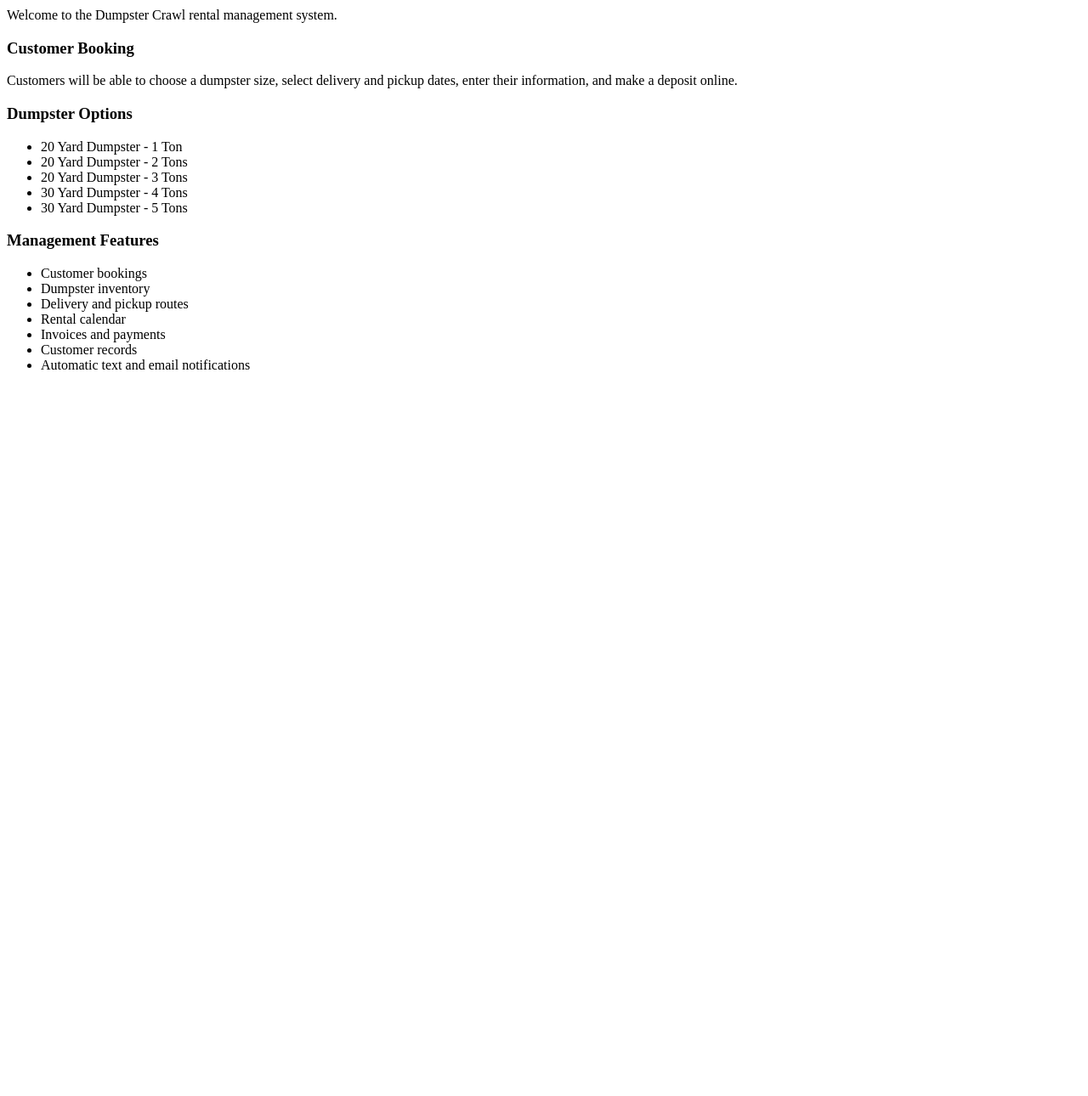
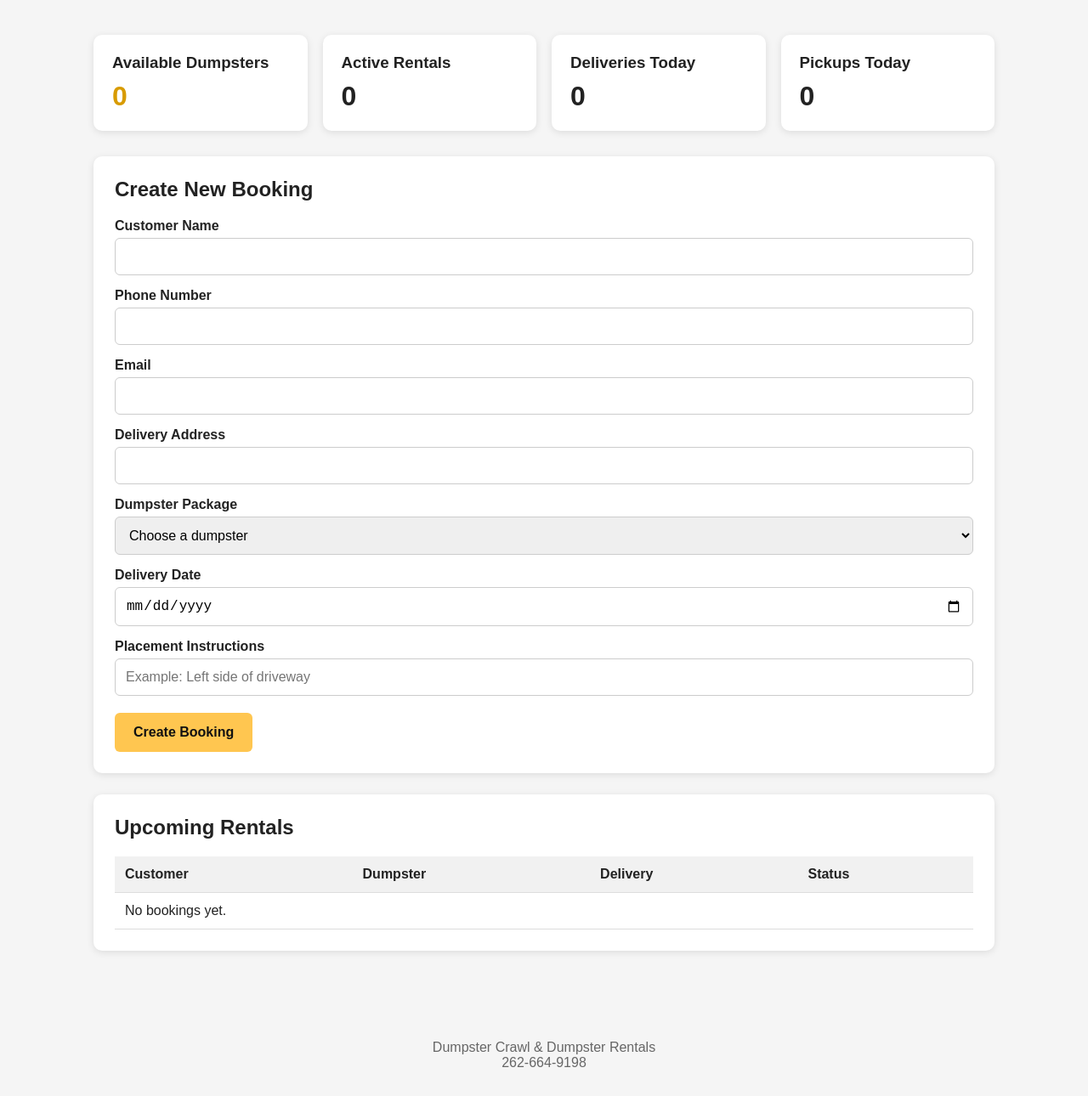
Before and after one commit to dumpstercrawl/dumpster_rental, a plain HTML site: page index.html in a window 1280 px wide. Shown: the part 118-1408 px from the top of the page at 85% size. Before the commit the page ends 800 px from the top, so only its background shows below. Drawn offline with Linux system fonts and the light colour scheme.

Commit message:
Update index.html

```diff
--- a/index.html
+++ b/index.html
@@ -4,46 +4,308 @@
   <meta charset="UTF-8">
   <meta name="viewport" content="width=device-width, initial-scale=1.0">
 
-  <title>Dumpster Crawl & Dumpster Rentals</title>
+  <title>Dumpster Crawl Rental Manager</title>
+
+  <style>
+    * {
+      box-sizing: border-box;
+      margin: 0;
+      padding: 0;
+    }
+
+    body {
+      font-family: Arial, sans-serif;
+      background: #f5f5f5;
+      color: #222;
+    }
+
+    header {
+      background: #111;
+      color: white;
+      padding: 22px;
+      text-align: center;
+      border-bottom: 5px solid #ffc650;
+    }
+
+    header h1 {
+      margin-bottom: 5px;
+    }
+
+    .container {
+      max-width: 1100px;
+      margin: 30px auto;
+      padding: 20px;
+    }
+
+    .dashboard {
+      display: grid;
+      grid-template-columns: repeat(auto-fit, minmax(200px, 1fr));
+      gap: 18px;
+      margin-bottom: 30px;
+    }
+
+    .card {
+      background: white;
+      padding: 22px;
+      border-radius: 10px;
+      box-shadow: 0 2px 8px rgba(0,0,0,0.1);
+    }
+
+    .card h3 {
+      margin-bottom: 10px;
+    }
+
+    .number {
+      font-size: 32px;
+      font-weight: bold;
+    }
+
+    .yellow {
+      color: #d89b00;
+    }
+
+    .section {
+      background: white;
+      padding: 25px;
+      border-radius: 10px;
+      margin-bottom: 25px;
+      box-shadow: 0 2px 8px rgba(0,0,0,0.1);
+    }
+
+    .section h2 {
+      margin-bottom: 20px;
+    }
+
+    label {
+      display: block;
+      font-weight: bold;
+      margin-top: 15px;
+      margin-bottom: 5px;
+    }
+
+    input,
+    select {
+      width: 100%;
+      padding: 12px;
+      border: 1px solid #ccc;
+      border-radius: 6px;
+      font-size: 16px;
+    }
+
+    button {
+      background: #ffc650;
+      color: #111;
+      border: none;
+      padding: 14px 22px;
+      margin-top: 20px;
+      border-radius: 6px;
+      font-size: 16px;
+      font-weight: bold;
+      cursor: pointer;
+    }
+
+    button:hover {
+      background: #e5ad32;
+    }
+
+    table {
+      width: 100%;
+      border-collapse: collapse;
+      margin-top: 15px;
+    }
+
+    th,
+    td {
+      text-align: left;
+      padding: 12px;
+      border-bottom: 1px solid #ddd;
+    }
+
+    th {
+      background: #f1f1f1;
+    }
+
+    footer {
+      text-align: center;
+      padding: 30px;
+      color: #666;
+    }
+  </style>
 </head>
 
 <body>
 
+<header>
   <h1>Dumpster Crawl & Dumpster Rentals</h1>
+  <p>Rental Management Dashboard</p>
+</header>
 
-  <h2>Dumpster Rental Management Software</h2>
+<div class="container">
 
-  <p>Welcome to the Dumpster Crawl rental management system.</p>
+  <div class="dashboard">
 
-  <h3>Customer Booking</h3>
+    <div class="card">
+      <h3>Available Dumpsters</h3>
+      <div class="number yellow">0</div>
+    </div>
 
-  <p>
-    Customers will be able to choose a dumpster size,
-    select delivery and pickup dates, enter their information,
-    and make a deposit online.
-  </p>
+    <div class="card">
+      <h3>Active Rentals</h3>
+      <div class="number">0</div>
+    </div>
 
-  <h3>Dumpster Options</h3>
+    <div class="card">
+      <h3>Deliveries Today</h3>
+      <div class="number">0</div>
+    </div>
 
-  <ul>
-    <li>20 Yard Dumpster - 1 Ton</li>
-    <li>20 Yard Dumpster - 2 Tons</li>
-    <li>20 Yard Dumpster - 3 Tons</li>
-    <li>30 Yard Dumpster - 4 Tons</li>
-    <li>30 Yard Dumpster - 5 Tons</li>
-  </ul>
+    <div class="card">
+      <h3>Pickups Today</h3>
+      <div class="number">0</div>
+    </div>
 
-  <h3>Management Features</h3>
+  </div>
 
-  <ul>
-    <li>Customer bookings</li>
-    <li>Dumpster inventory</li>
-    <li>Delivery and pickup routes</li>
-    <li>Rental calendar</li>
-    <li>Invoices and payments</li>
-    <li>Customer records</li>
-    <li>Automatic text and email notifications</li>
-  </ul>
+
+  <div class="section">
+
+    <h2>Create New Booking</h2>
+
+    <form id="bookingForm">
+
+      <label>Customer Name</label>
+      <input type="text" id="customerName" required>
+
+      <label>Phone Number</label>
+      <input type="tel" id="phone" required>
+
+      <label>Email</label>
+      <input type="email" id="email">
+
+      <label>Delivery Address</label>
+      <input type="text" id="address" required>
+
+      <label>Dumpster Package</label>
+
+      <select id="dumpster">
+
+        <option value="">Choose a dumpster</option>
+
+        <option>
+          20 Yard - 1 Ton - $389 - 7 Days
+        </option>
+
+        <option>
+          20 Yard - 2 Tons - $469 - 12 Days
+        </option>
+
+        <option>
+          20 Yard - 3 Tons - $529 - 12 Days
+        </option>
+
+        <option>
+          30 Yard - 4 Tons - $595 - 12 Days
+        </option>
+
+        <option>
+          30 Yard - 5 Tons - $659 - 12 Days
+        </option>
+
+      </select>
+
+      <label>Delivery Date</label>
+      <input type="date" id="deliveryDate" required>
+
+      <label>Placement Instructions</label>
+      <input
+        type="text"
+        id="instructions"
+        placeholder="Example: Left side of driveway"
+      >
+
+      <button type="submit">
+        Create Booking
+      </button>
+
+    </form>
+
+  </div>
+
+
+  <div class="section">
+
+    <h2>Upcoming Rentals</h2>
+
+    <table>
+
+      <thead>
+        <tr>
+          <th>Customer</th>
+          <th>Dumpster</th>
+          <th>Delivery</th>
+          <th>Status</th>
+        </tr>
+      </thead>
+
+      <tbody id="bookingList">
+
+        <tr>
+          <td colspan="4">
+            No bookings yet.
+          </td>
+        </tr>
+
+      </tbody>
+
+    </table>
+
+  </div>
+
+</div>
+
+
+<footer>
+  Dumpster Crawl & Dumpster Rentals<br>
+  262-664-9198
+</footer>
+
+
+<script>
+
+const form = document.getElementById("bookingForm");
+const bookingList = document.getElementById("bookingList");
+
+form.addEventListener("submit", function(event) {
+
+  event.preventDefault();
+
+  const customer =
+    document.getElementById("customerName").value;
+
+  const dumpster =
+    document.getElementById("dumpster").value;
+
+  const delivery =
+    document.getElementById("deliveryDate").value;
+
+  bookingList.innerHTML = "";
+
+  const row = document.createElement("tr");
+
+  row.innerHTML = `
+    <td>${customer}</td>
+    <td>${dumpster}</td>
+    <td>${delivery}</td>
+    <td>Scheduled</td>
+  `;
+
+  bookingList.appendChild(row);
+
+  form.reset();
+
+});
+
+</script>
 
 </body>
 </html>
```
